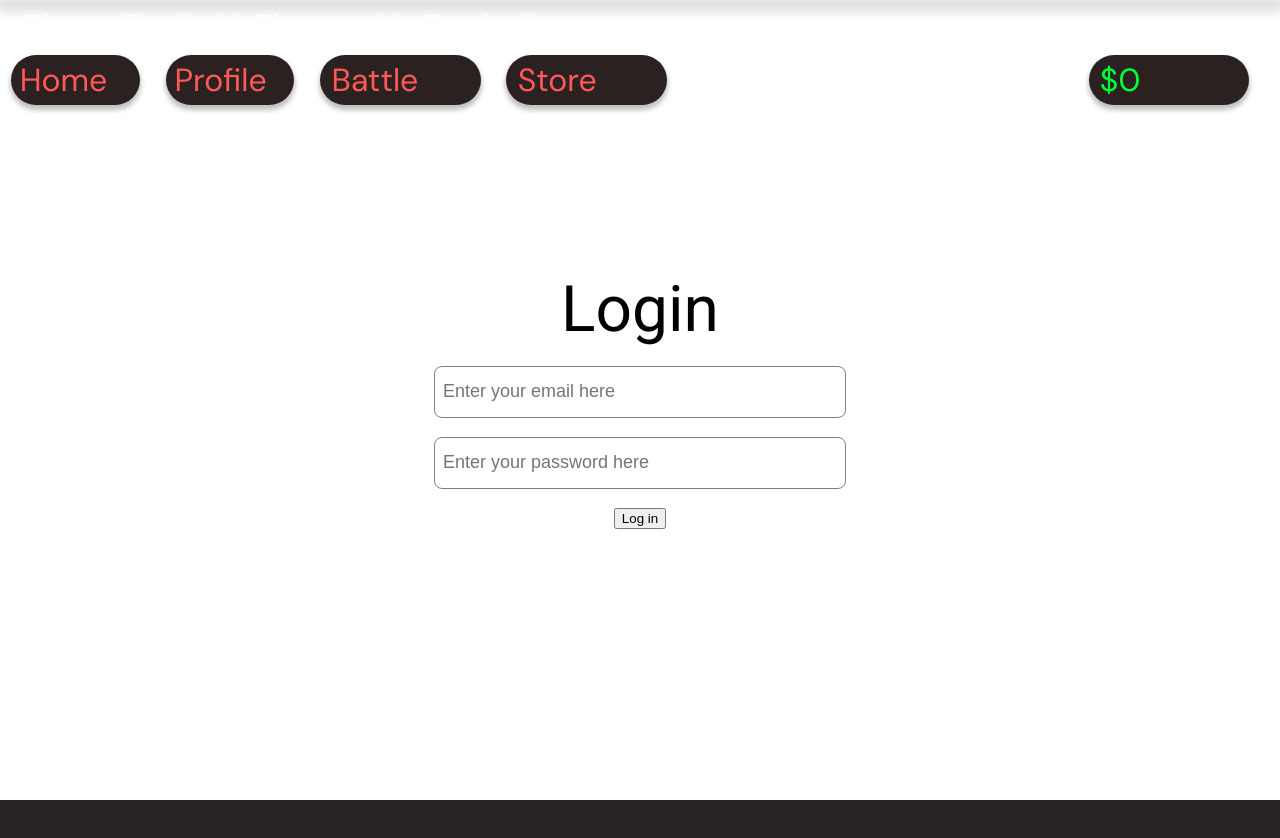
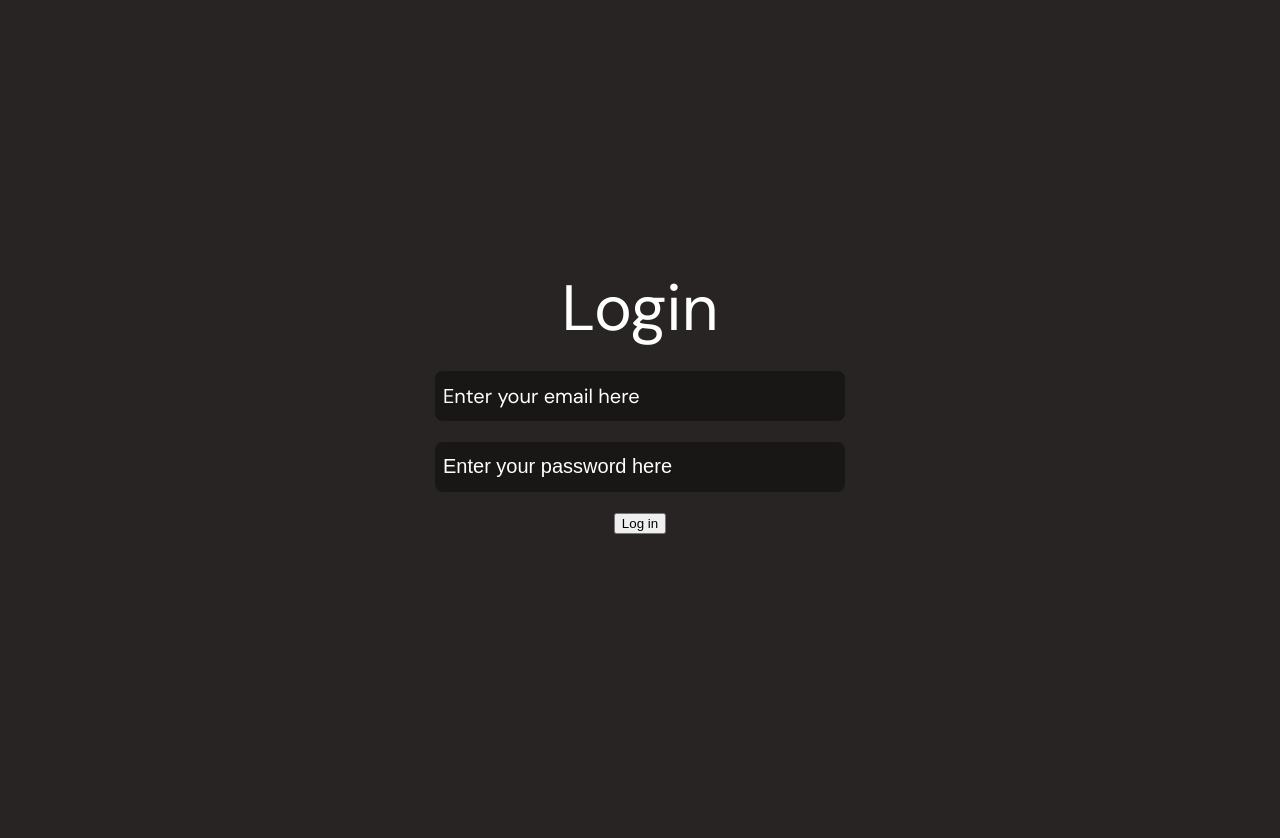
Before and after one commit to M3rcy-olu/ChessLab-Weblabs, a React app in the folder chesslab/: page / in a window 1280 px wide. Shown: the top 838 px of the page. Built offline with nearby package versions, Linux system fonts and the light colour scheme; no server answers; the HTML template or start-up script is replaced by a standard one.

Commit message:
Some Login CSS

```diff
--- a/chesslab/client/src/components/App.js
+++ b/chesslab/client/src/components/App.js
@@ -50,8 +50,6 @@ const App = () => {
 
   return (
     <div>
-      <NavBar />
-
       <Routes>
         <Route
           path="/"
--- a/chesslab/client/src/components/pages/Home.js
+++ b/chesslab/client/src/components/pages/Home.js
@@ -4,7 +4,6 @@ import NavBar from "../modules/NavBar";
 const Home = () => {
   return (
     <div className="Home">
-      <NavBar />
       <h1>Welcome to ChessLab!</h1>
       <p>This is the home page of the ChessLab application.</p>
     </div>
--- a/chesslab/client/src/components/pages/Profile.js
+++ b/chesslab/client/src/components/pages/Profile.js
@@ -5,6 +5,7 @@ import NavBar from "../modules/NavBar";
 const Profile = () => {
   return (
     <div className="profile-page">
+      <NavBar />
       <div className="profile">
         <div className="level">
           <div className="level2">Level:</div>
@@ -73,7 +74,6 @@ const Profile = () => {
         <div className="button4">Logout</div>
       </div>
       <div className="stats-in-last-30-days">Stats in last 30 Days:</div>
-      <NavBar />
     </div>
   );
 };
--- a/chesslab/client/src/components/pages/Skeleton.css
+++ b/chesslab/client/src/components/pages/Skeleton.css
@@ -1,3 +1,30 @@
 .skel {
-  background-color: #1f1d1d;
+  background-color: var(--background);
+  font-family: "DM Sans";
+  color: var(--white);
 } /* Fill me in :) */
+
+.inputBox {
+  background-color: var(--grey);
+  font-family: "DM Sans";
+  font-size: 20px;
+  border: 2px;
+  outline-color: var(--black);
+  color: var(--white);
+}
+
+::placeholder {
+  color: var(--white);
+} /* InputField Colour */
+
+::-ms-reveal {
+  background-color: var(--white);
+  border: 100px;
+  border-radius: 5px;
+}
+
+input[type="password"] {
+  font: small-caption;
+  font-size: 20px;
+  color: var(--white);
+}
--- a/chesslab/client/src/components/pages/Skeleton.js
+++ b/chesslab/client/src/components/pages/Skeleton.js
@@ -1,4 +1,4 @@
-import React, {useState} from "react";
+import React, { useState } from "react";
 import { GoogleOAuthProvider, GoogleLogin, googleLogout } from "@react-oauth/google";
 import { useNavigate } from "react-router-dom";
 import "../../utilities.css";
@@ -34,52 +34,47 @@ const Skeleton = ({ userId, handleLogin, handleLogout }) => {
 };
 
 const Login = (props) => {
-  const [email, setEmail] = useState("")
-  const [password, setPassword] = useState("")
-  const [emailError, setEmailError] = useState("")
-  const [passwordError, setPasswordError] = useState("")
+  const [email, setEmail] = useState("");
+  const [password, setPassword] = useState("");
+  const [emailError, setEmailError] = useState("");
+  const [passwordError, setPasswordError] = useState("");
 
   const navigate = useNavigate();
 
-  const onButtonClick = () => {
+  const onButtonClick = () => {};
 
-  }
-
-
-
-  return <div className={"mainContainer"}>
+  return (
+    <div className={"mainContainer skel"}>
       <div className={"titleContainer"}>
         <div>Login</div>
       </div>
       <br />
-    <div className={"inputContainer"} >
+      <div className={"inputContainer"}>
         <input
-          value ={email}
-          placeholder = "Enter your email here"
-          onChange = {ev => setEmail(ev.target.value)}
-          className={"inputBox"}/>
+          value={email}
+          placeholder="Enter your email here"
+          onChange={(ev) => setEmail(ev.target.value)}
+          className={"inputBox"}
+        />
         <label className="errorLabel">{emailError}</label>
-
       </div>
       <br />
       <div className={"inputContainer"}>
         <input
           value={password}
           placeholder="Enter your password here"
-          onChange={ev => setPassword(ev.target.value)}
-          className={"inputBox"} />
+          onChange={(ev) => setPassword(ev.target.value)}
+          className={"inputBox"}
+          type="password"
+        />
         <label className="errorLabel">{passwordError}</label>
       </div>
       <br />
       <div className={"inputContainer"}>
-      <input
-          className={"inputButton"}
-          type="button"
-          onClick={onButtonClick}
-          value={"Log in"} />
+        <input className={"inputButton"} type="button" onClick={onButtonClick} value={"Log in"} />
       </div>
-
     </div>
+  );
 };
 
 // export default Skeleton;
--- a/chesslab/client/src/components/pages/Store.js
+++ b/chesslab/client/src/components/pages/Store.js
@@ -5,6 +5,7 @@ import "./Store.css";
 const Store = () => {
   return (
     <div className="store">
+      <NavBar />
       <div className="pawn-purchase">
         <div className="pawn-level">
           <div className="rectangle-8"></div>
--- a/chesslab/client/src/utilities.css
+++ b/chesslab/client/src/utilities.css
@@ -16,12 +16,21 @@
 
 /* TODO: REPLACE WITH YOUR OWN FONT! */
 @import url("https://fonts.googleapis.com/css?family=Roboto&display=swap");
+@import url("https://fonts.googleapis.com/css2?family=DM+Sans:opsz,wght@9..40,300;9..40,400;9..40,700&family=Open+Sans:wght@300;600&display=swap");
 
 :root {
   --primary: rgba(0, 0, 0, 0.25);
   --primary--dim: #2b2121;
   --accent: #ff5858;
   --white: #fff;
+
+  --background: #282424;
+  --red: #ff5858;
+  --white: #ffffff;
+  --grey: #191616;
+  --black: #0a0909;
+  --green: #00ff38;
+  --darkGreen: #174e23;
 
   --xs: 4px;
   --s: 8px;
@@ -32,7 +41,7 @@
 body {
   margin: 0;
   padding: 0;
-  font-family: "Roboto", sans-serif;
+  font-family: "DM-Sans", sans-serif;
   font-weight: 300;
 }
 
```
Lines whose indentation alone changed are shown as unchanged.
